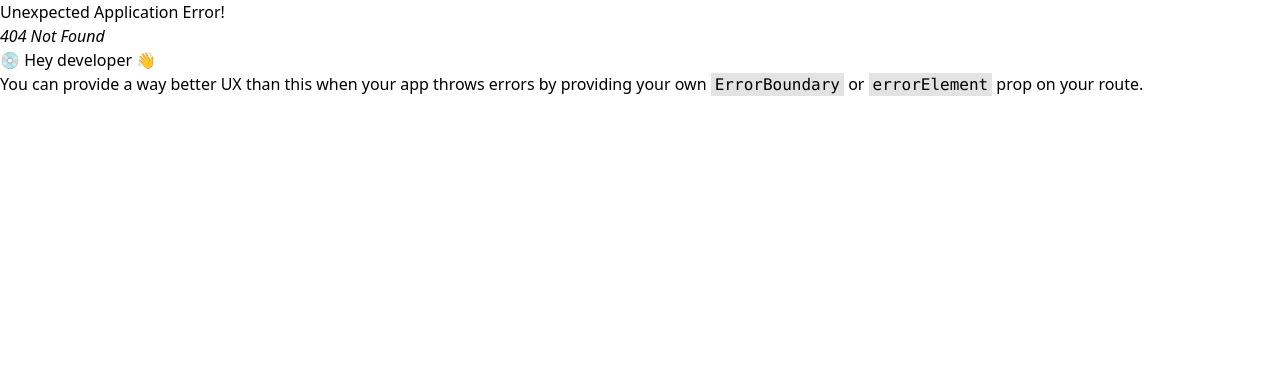
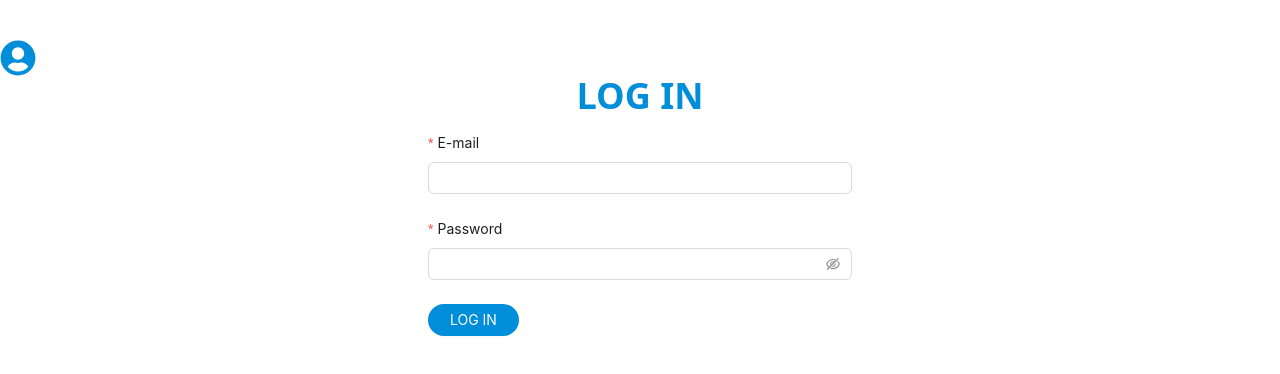
Before and after one commit to aamiraj/car-wash-app, a React (Vite) app: page /log-in in a window 1280 px wide. Before the commit this address had no page. Shown: the top 374 px of the page. Built offline with nearby package versions, Linux system fonts and the light colour scheme; a web font is replaced by a local one.

Commit message:
login page added

```diff
--- /dev/null
+++ b/src/pages/LogIn/LogIn.tsx
@@ -0,0 +1,72 @@
+import React from "react";
+import { Button, Form, Input } from "antd";
+import { FaUserCircle } from "react-icons/fa";
+
+const LogIn: React.FC = () => {
+  const [form] = Form.useForm();
+
+  const onFinish = (values: any) => {
+    console.log("Received values of form: ", values);
+  };
+
+  return (
+    <div className="wrapper flex flex-col items-center justify-center">
+      <div className="w-[300px] md:w-[600px] border-2 rounded-lg px-4 py-8 mx-8">
+        <div className="flex flex-col items-center gap-2">
+          <FaUserCircle className="header1" />
+          <h1 className="header1">Log In</h1>
+        </div>
+        <Form
+          layout="vertical"
+          form={form}
+          name="login"
+          onFinish={onFinish}
+          style={{
+            width: "100%",
+            maxWidth: 424,
+            margin: "16px auto",
+          }}
+          scrollToFirstError
+        >
+          <Form.Item
+            name="email"
+            label="E-mail"
+            rules={[
+              {
+                type: "email",
+                message: "The input is not valid E-mail!",
+              },
+              {
+                required: true,
+                message: "Please input your E-mail!",
+              },
+            ]}
+          >
+            <Input />
+          </Form.Item>
+
+          <Form.Item
+            name="password"
+            label="Password"
+            rules={[
+              {
+                required: true,
+                message: "Please input your password!",
+              },
+            ]}
+          >
+            <Input.Password />
+          </Form.Item>
+
+          <Form.Item>
+            <Button htmlType="submit" className="log-in-btn">
+              Log In
+            </Button>
+          </Form.Item>
+        </Form>
+      </div>
+    </div>
+  );
+};
+
+export default LogIn;
--- a/src/routes/router.tsx
+++ b/src/routes/router.tsx
@@ -2,6 +2,7 @@ import { createBrowserRouter } from "react-router-dom";
 import App from "../App";
 import Home from "../pages/Home/Home";
 import SignUp from "../pages/SignUp/SignUp";
+import LogIn from "../pages/LogIn/LogIn";
 
 const router = createBrowserRouter([
   {
@@ -17,6 +18,10 @@ const router = createBrowserRouter([
   {
     path: "/sign-up",
     element: <SignUp />,
+  },
+  {
+    path: "/log-in",
+    element: <LogIn />,
   }
 ]);
 
```
